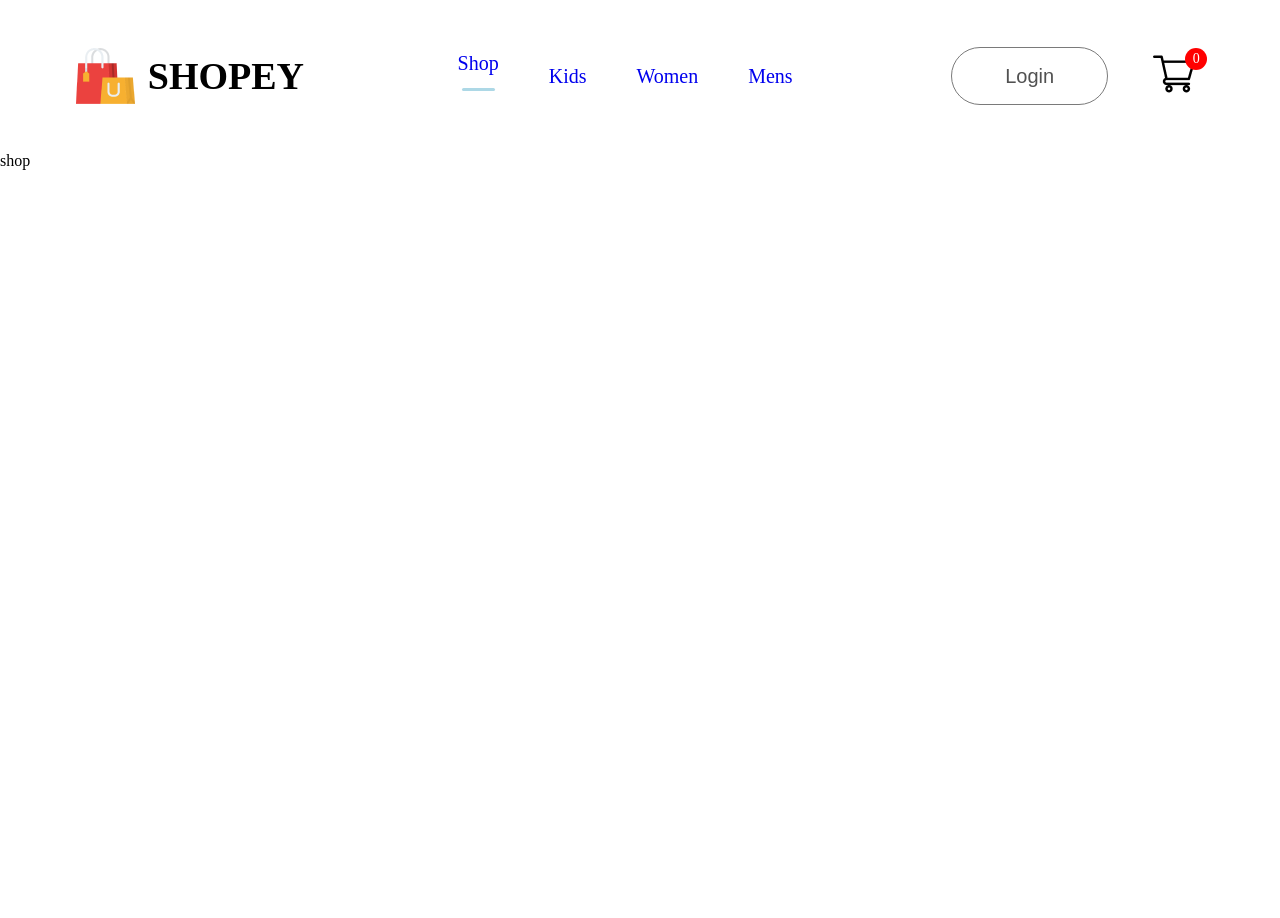
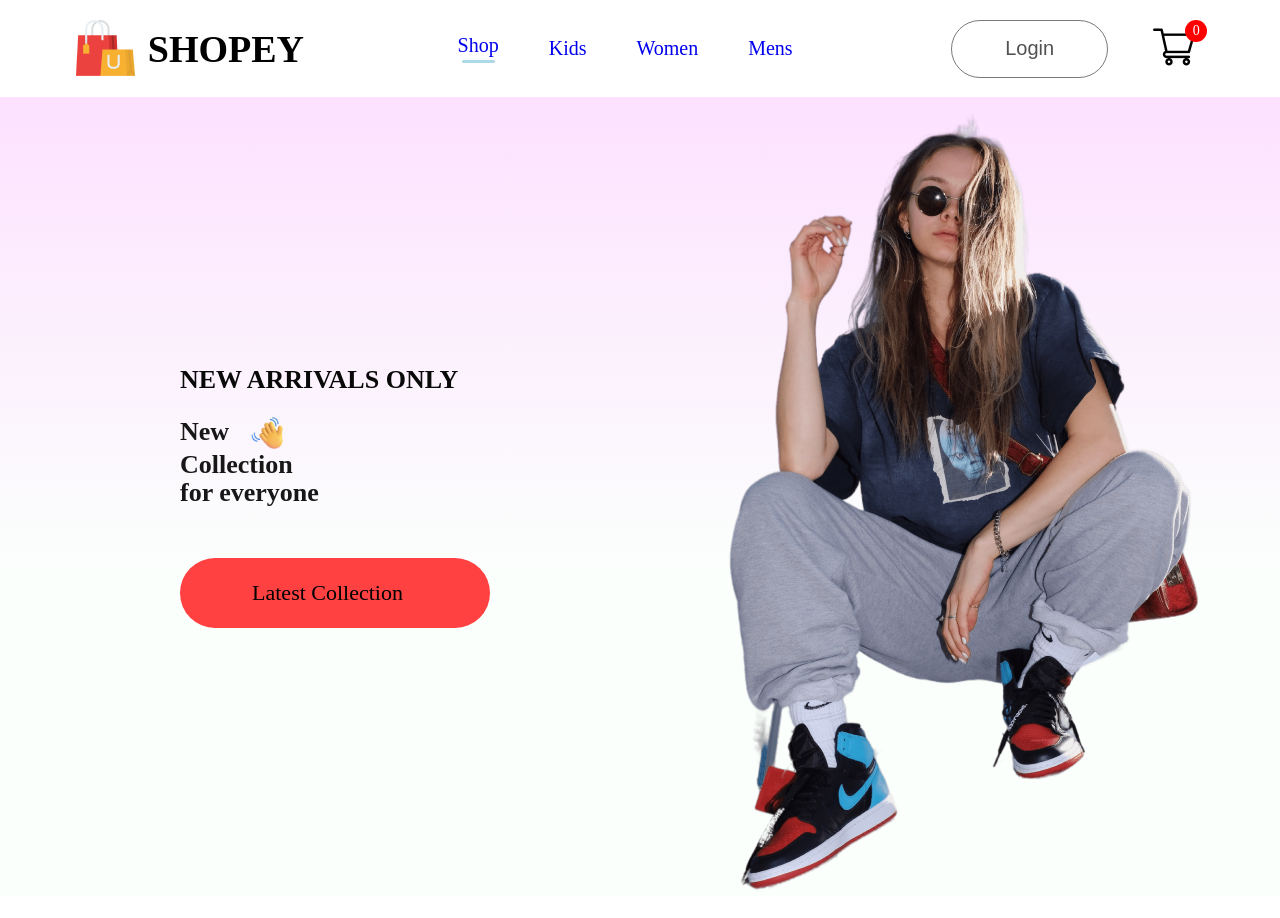
Before and after one commit to PrincyChauhan/e-commerce, a React (Create React App) app in the folder frontend/: page / in a window 1280 px wide. Before the commit the page ends 800 px from the top, so only its background shows below. Built offline with nearby package versions, Linux system fonts and the light colour scheme.

Commit message:
Add Hero page

```diff
--- /dev/null
+++ b/frontend/src/Components/Hero/Hero.css
@@ -0,0 +1,58 @@
+.hero {
+    height: 100vh;
+    background: linear-gradient(180deg, #fde1ff, #e1ffea22 60%);
+    display: flex;
+}
+
+.hero-left {
+    flex: 1;
+    display: flex;
+    flex-direction: column;
+    justify-content: center;
+    gap: 20px;
+    padding-left: 180px;
+    line-height: 1.1;
+}
+
+.hero-left h2 {
+    color: #090909;
+    font-size: 26px;
+    font-weight: 600;
+}
+
+.hero-left p {
+    color: #171717;
+    font-size: 26px;
+    font-weight: 700;
+}
+
+.hero-hand-icon {
+    display: flex;
+    gap: 20px;
+    align-items: center;
+}
+
+.hero-hand-icon img {
+    width: 36px;
+}
+
+.hero-latest-btn {
+    display: flex;
+    justify-content: center;
+    align-items: center;
+    gap: 15px;
+    width: 310px;
+    height: 70px;
+    border-radius: 75px;
+    margin-top: 30px;
+    background: #ff4141;
+    font-size: 22px;
+    font-weight: 500;
+}
+
+.hero-right {
+    flex: 1;
+    display: flex;
+    justify-content: center;
+    align-items: center;
+}
--- /dev/null
+++ b/frontend/src/Components/Hero/Hero.jsx
@@ -0,0 +1,32 @@
+import React from "react";
+import "./Hero.css";
+import hand_icon from "../Assets/hand_icon.png";
+import arrow_icon from "../Assets/arrow.png";
+import hero_img from "../Assets/hero_image.png";
+
+const Hero = () => {
+  return (
+    <div className="hero">
+      <div className="hero-left">
+        <h2>NEW ARRIVALS ONLY</h2>
+        <div>
+          <div className="hero-hand-icon">
+            <p>New</p>
+            <img src={hand_icon} alt="" />
+          </div>
+          <p>Collection</p>
+          <p>for everyone</p>
+        </div>
+        <div className="hero-latest-btn">
+          <div>Latest Collection</div>
+          <img scr={arrow_icon} alt="" />
+        </div>
+      </div>
+      <div className="hero-right">
+        <img src={hero_img} alt="" />
+      </div>
+    </div>
+  );
+};
+
+export default Hero;
--- a/frontend/src/Pages/Shop.jsx
+++ b/frontend/src/Pages/Shop.jsx
@@ -1,7 +1,8 @@
 import React from 'react'
+import Hero from '../Components/Hero/Hero'
 
 export const Shop=()=>{
   return (
-    <div>shop</div>
+    <div><Hero/></div>
   )
 }
--- a/frontend/src/index.css
+++ b/frontend/src/index.css
@@ -1,3 +1,7 @@
+* {
+    margin: 0;
+}
+
 body {
     margin: 0;
     font-family: -apple-system, BlinkMacSystemFont, 'Segoe UI', 'Roboto', 'Oxygen', 'Ubuntu', 'Cantarell', 'Fira Sans', 'Droid Sans', 'Helvetica Neue', sans-serif;
```
